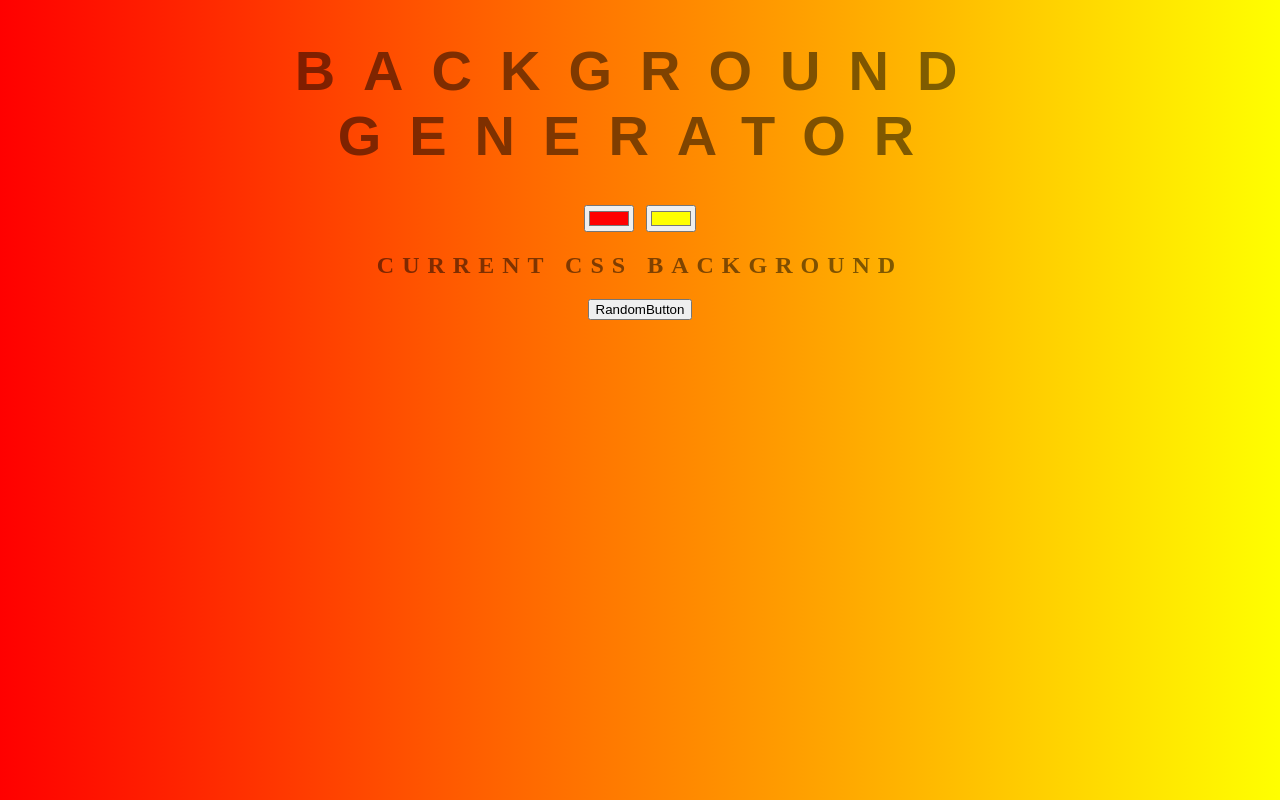
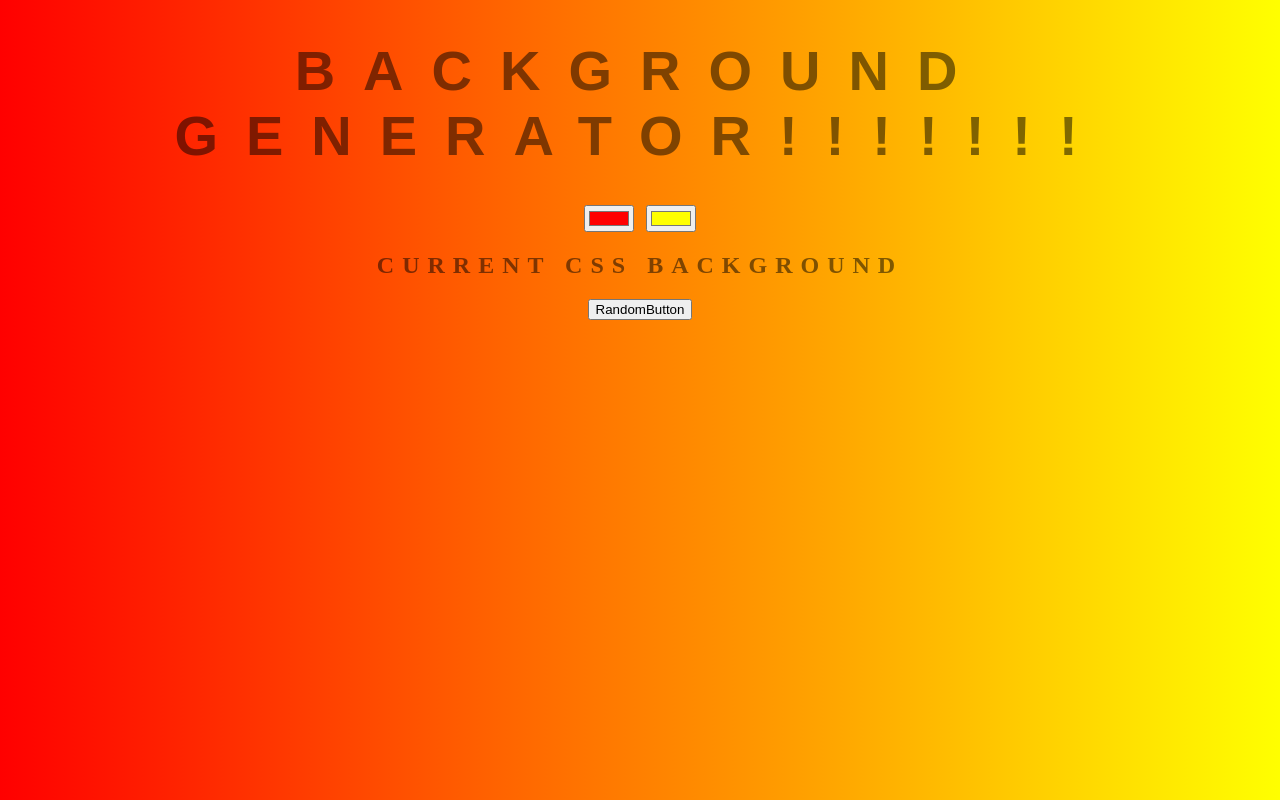
Before and after one commit to Sandeepgprec/Background_Genarator, a plain HTML site: page index.html in a window 1280 px wide. Drawn offline with Linux system fonts and the light colour scheme.

Commit message:
added Exclamation!!

```diff
--- a/index.html
+++ b/index.html
@@ -5,7 +5,7 @@
 	<link rel="stylesheet" type="text/css" href="style.css">
 </head>
 <body id="gradient">
-	<h1>Background Generator</h1>
+	<h1>Background Generator!!!!!!!</h1>
 	<input class="color1" type="color" name="color1" value="#ff0000">
 	<input class="color2" type="color" name="color2" value="#ffff00">
 	<h2>Current CSS Background</h2>
```
